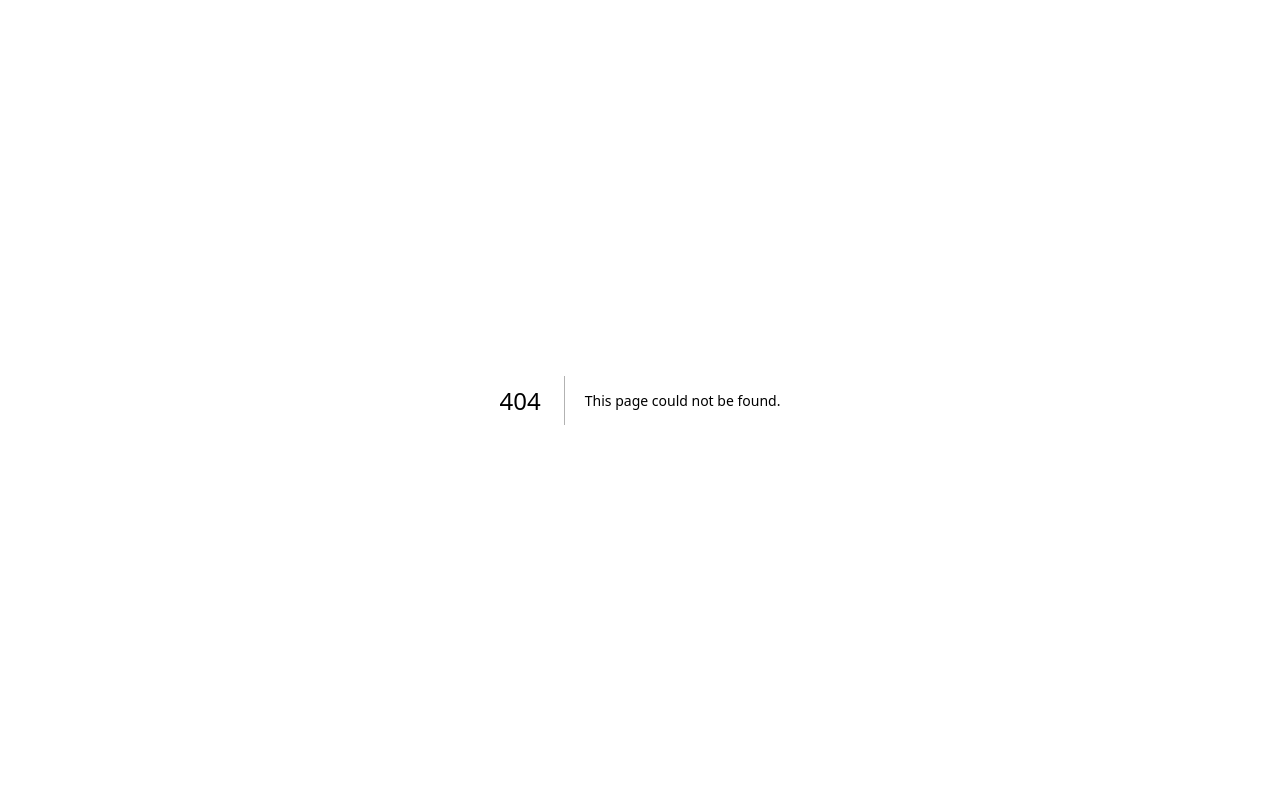
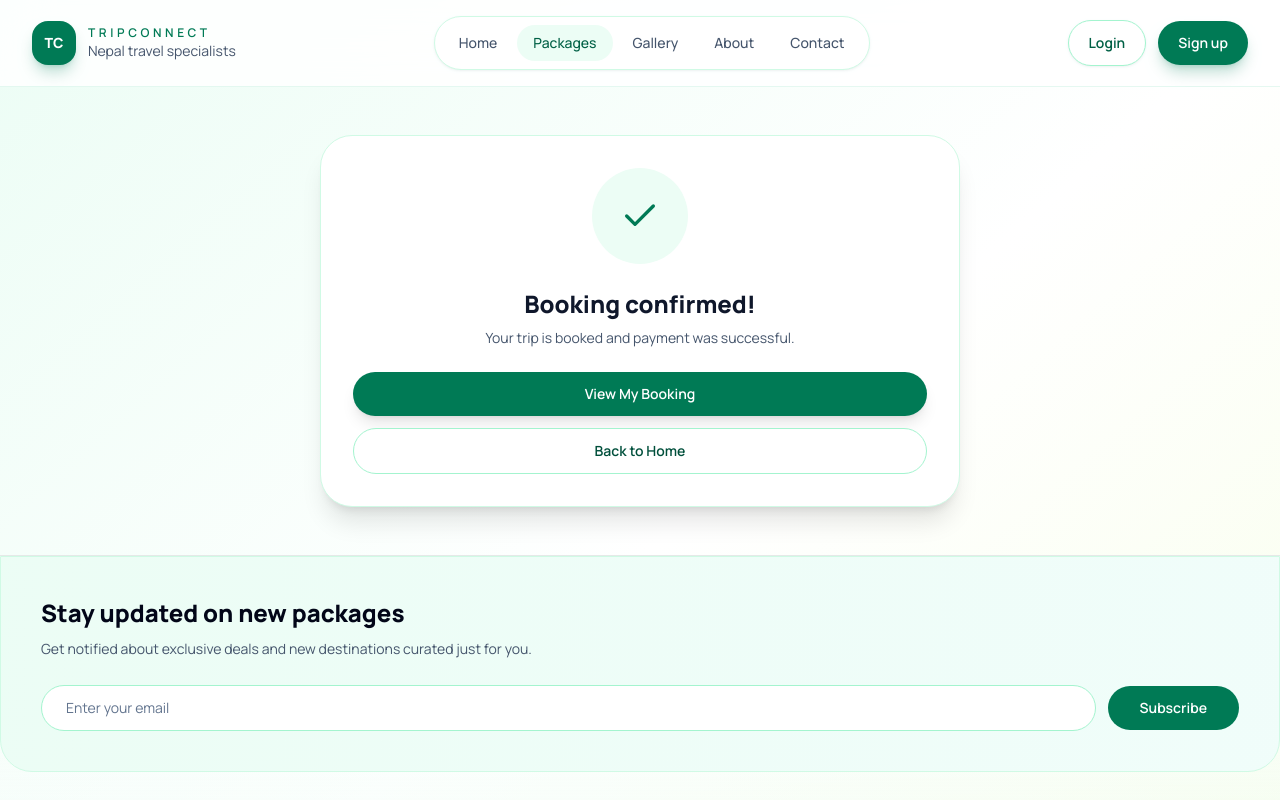
Before and after one commit to diwasbk/TripConnect, a Next.js app in the folder frontend/: page /packages/1/booking/payment/success in a window 1280 px wide. Before the commit this address had no page. Shown: the top 800 px of the page. Built offline with nearby package versions, Linux system fonts and the light colour scheme.

Commit message:
feat(booking): add payment success confirmation page

```diff
--- /dev/null
+++ b/frontend/app/(public)/packages/[slug]/booking/payment/success/_components/success-section.tsx
@@ -0,0 +1,37 @@
+"use client";
+import Link from "next/link";
+import { useParams } from "next/navigation";
+import { FiCheck } from "react-icons/fi";
+
+export default function SuccessSection() {
+    const params = useParams();
+    const packageSlug = params?.slug as string;
+    return (
+        <div className="mx-auto w-full max-w-2xl px-4 py-12">
+            <div className="rounded-4xl border border-emerald-100 bg-white p-8 text-center shadow-xl">
+                <div className="mx-auto mb-6 flex h-24 w-24 items-center justify-center rounded-full bg-emerald-50 text-emerald-700">
+                    <FiCheck className="h-10 w-10" />
+                </div>
+
+                <h1 className="mb-2 text-2xl font-extrabold text-slate-900">Booking confirmed!</h1>
+                <p className="mb-6 text-sm text-slate-600">Your trip is booked and payment was successful.</p>
+
+                <div className="flex flex-col gap-3">
+                    <Link
+                        href={`/packages/${packageSlug}/booking/${"TRIP882814"}`}
+                        className="inline-flex w-full items-center justify-center rounded-full bg-emerald-700 px-6 py-3 text-sm font-semibold text-white shadow-lg transition-colors duration-200 hover:bg-emerald-800"
+                    >
+                        View My Booking
+                    </Link>
+
+                    <Link
+                        href="/"
+                        className="inline-flex w-full items-center justify-center rounded-full border border-emerald-200 bg-white px-6 py-3 text-sm font-semibold text-emerald-900 transition-colors duration-200 hover:bg-emerald-50"
+                    >
+                        Back to Home
+                    </Link>
+                </div>
+            </div>
+        </div>
+    );
+}
--- /dev/null
+++ b/frontend/app/(public)/packages/[slug]/booking/payment/success/page.tsx
@@ -0,0 +1,13 @@
+import NavBar from "@/app/(public)/_components/navbar";
+import SuccessSection from "./_components/success-section";
+import Footer from "@/app/(public)/_components/footer";
+
+export default function Page() {
+    return (
+         <div className="relative bg-linear-to-br from-emerald-50 via-white to-lime-50">
+            <NavBar />
+            <SuccessSection/>
+            <Footer/>
+        </div>
+    );
+}
```
